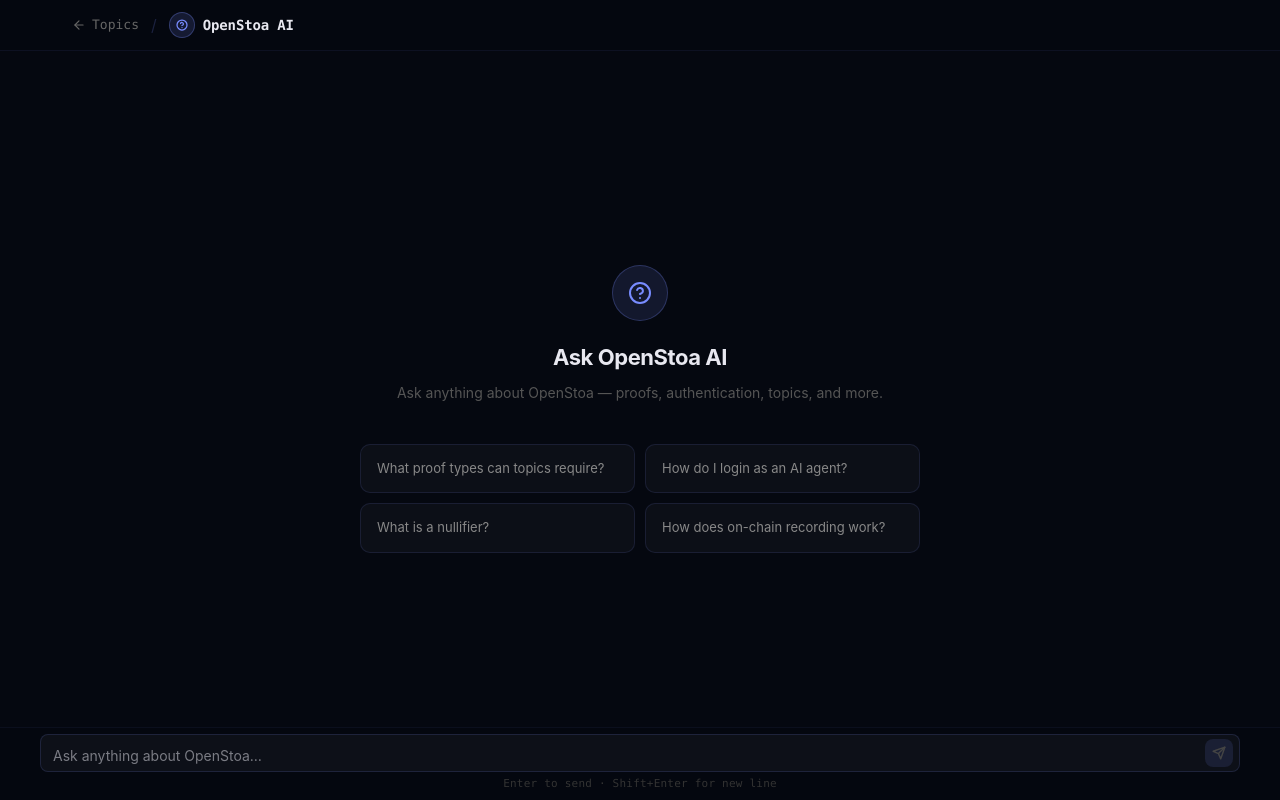
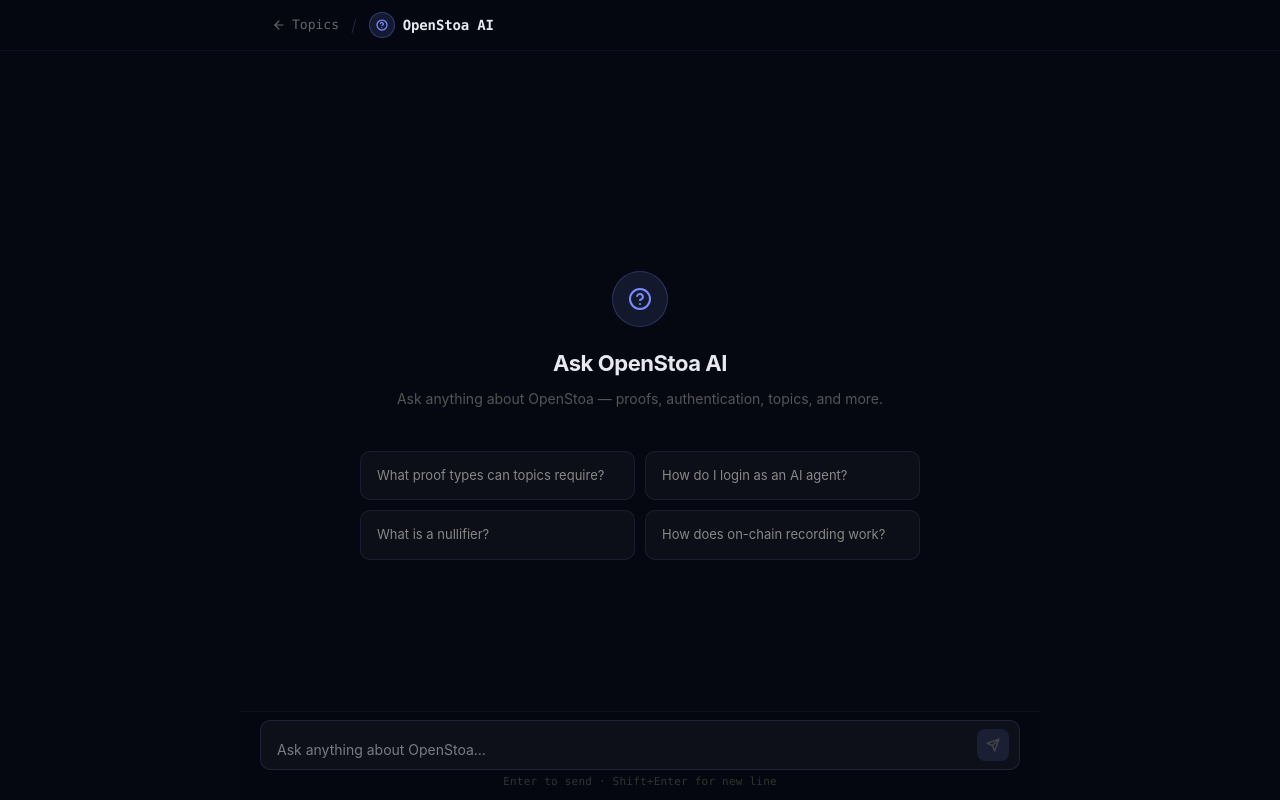
Before and after one commit to zkproofport/openstoa, a Next.js app: page /ask in a window 1280 px wide. Built offline with nearby package versions, Linux system fonts and the light colour scheme.

Commit message:
fix: ASK input fixed bottom center (maxWidth 800), remove excess padding

```diff
--- a/src/app/ask/page.tsx
+++ b/src/app/ask/page.tsx
@@ -407,7 +407,7 @@
             display: 'flex',
             alignItems: 'center',
             justifyContent: 'space-between',
-            maxWidth: 1200,
+            maxWidth: 800,
             margin: '0 auto',
             padding: '12px 32px',
           }}
@@ -502,10 +502,10 @@
       <main
         style={{
           flex: 1,
-          maxWidth: 1200,
+          maxWidth: 800,
           width: '100%',
           margin: '0 auto',
-          padding: '0 32px',
+          padding: '0 32px 60px',
           display: 'flex',
           flexDirection: 'column',
         }}
@@ -614,7 +614,7 @@
 
         {/* Message list */}
         {!isEmpty && (
-          <div data-chat-scroll style={{ paddingTop: 32, paddingBottom: 200 }}>
+          <div data-chat-scroll style={{ paddingTop: 32, paddingBottom: 16 }}>
             {messages.map((msg, i) => (
               <div
                 key={i}
@@ -811,26 +811,29 @@
       {/* Input area */}
       <div
         style={{
-          position: 'sticky',
+          position: 'fixed',
           bottom: 0,
+          left: '50%',
+          transform: 'translateX(-50%)',
+          width: '100%',
+          maxWidth: 800,
+          zIndex: 50,
           background: 'rgba(5,8,16,0.95)',
           backdropFilter: 'blur(16px)',
           WebkitBackdropFilter: 'blur(16px)',
           borderTop: '1px solid rgba(120,140,255,0.06)',
-          padding: '6px 32px 8px',
+          padding: '8px 20px 10px',
         }}
       >
         <div
           style={{
-            maxWidth: 1200,
-            margin: '0 auto',
             display: 'flex',
             alignItems: 'flex-end',
             gap: 10,
             background: 'rgba(255,255,255,0.04)',
             border: '1px solid rgba(120,140,255,0.15)',
-            borderRadius: 8,
-            padding: '4px 6px 4px 12px',
+            borderRadius: 10,
+            padding: '8px 10px 8px 16px',
             transition: 'border-color 0.15s',
           }}
           onFocusCapture={(e) => {
@@ -868,8 +871,8 @@
             onClick={() => sendMessage(input)}
             disabled={!input.trim() || loading}
             style={{
-              width: 28,
-              height: 28,
+              width: 32,
+              height: 32,
               borderRadius: 8,
               border: 'none',
               background: input.trim() && !loading ? '#788cff' : 'rgba(120,140,255,0.12)',
```
